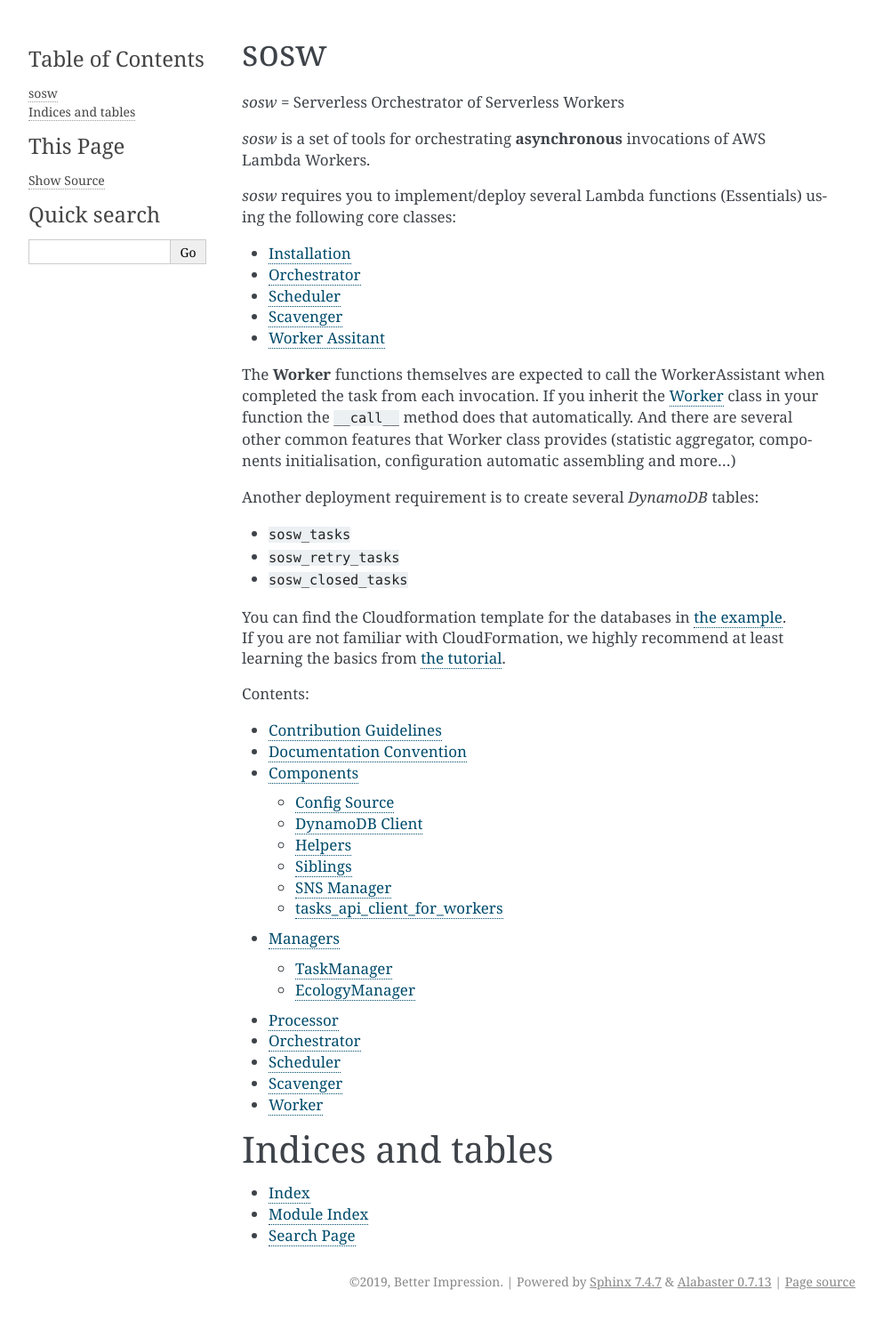
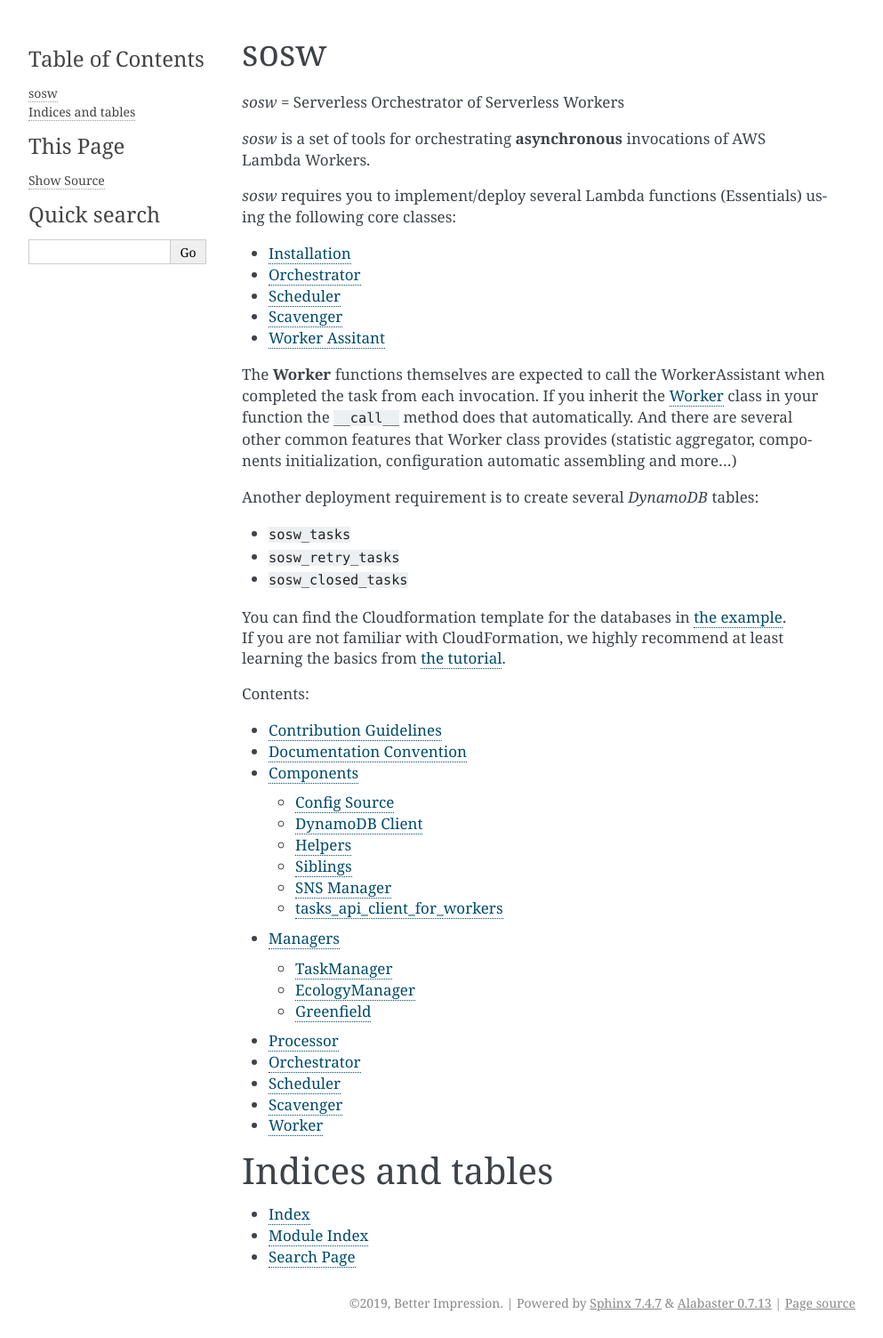
Before and after one commit to sosw/sosw, a Sphinx documentation site: the page built from docs/index.rst, in a window 1280 px wide. Shown: the whole page at 89% size, without its empty margins (148-1141 px from the left). Built offline with Sphinx 7.4.7, drawn with Linux system fonts in a browser that asks for light colours; before the commit the page ends 1480 px from its top, so only the background shows below that.

Commit message:
- Fixing spelling and links between pages

```diff
--- a/docs/convention.rst
+++ b/docs/convention.rst
@@ -101,6 +101,7 @@
 **End of the compiled example.**
 
 
+.. _components-config:
 
 Configuration
 -------------
--- a/docs/index.rst
+++ b/docs/index.rst
@@ -19,7 +19,7 @@
 The **Worker** functions themselves are expected to call the WorkerAssistant when completed the task
 from each invocation. If you inherit the :ref:`Worker` class in your function the ``__call__`` method
 does that automatically. And there are several other common features that Worker class provides
-(statistic aggregator, components initialisation, configuration automatic assembling and more...)
+(statistic aggregator, components initialization, configuration automatic assembling and more...)
 
 Another deployment requirement is to create several `DynamoDB` tables:
 
--- a/docs/managers.rst
+++ b/docs/managers.rst
@@ -8,3 +8,5 @@
 
    managers/task
    managers/ecology
+
+   greenfield
--- a/docs/processor.rst
+++ b/docs/processor.rst
@@ -1,3 +1,5 @@
+.. _Processor:
+
 Processor
 ---------
 
--- a/docs/pycon.rst
+++ b/docs/pycon.rst
@@ -20,7 +20,7 @@
 
 * Play with it.
 
-* Read the :ref:`Documentaion convention`
+* Read the :ref:`Documentation convention`
 
 
 .. _the example: https://raw.githubusercontent.com/bimpression/sosw/docme/docs/yaml/sosw-shared-dynamodb.yaml
```
Also changed, not shown: 2 other files.
